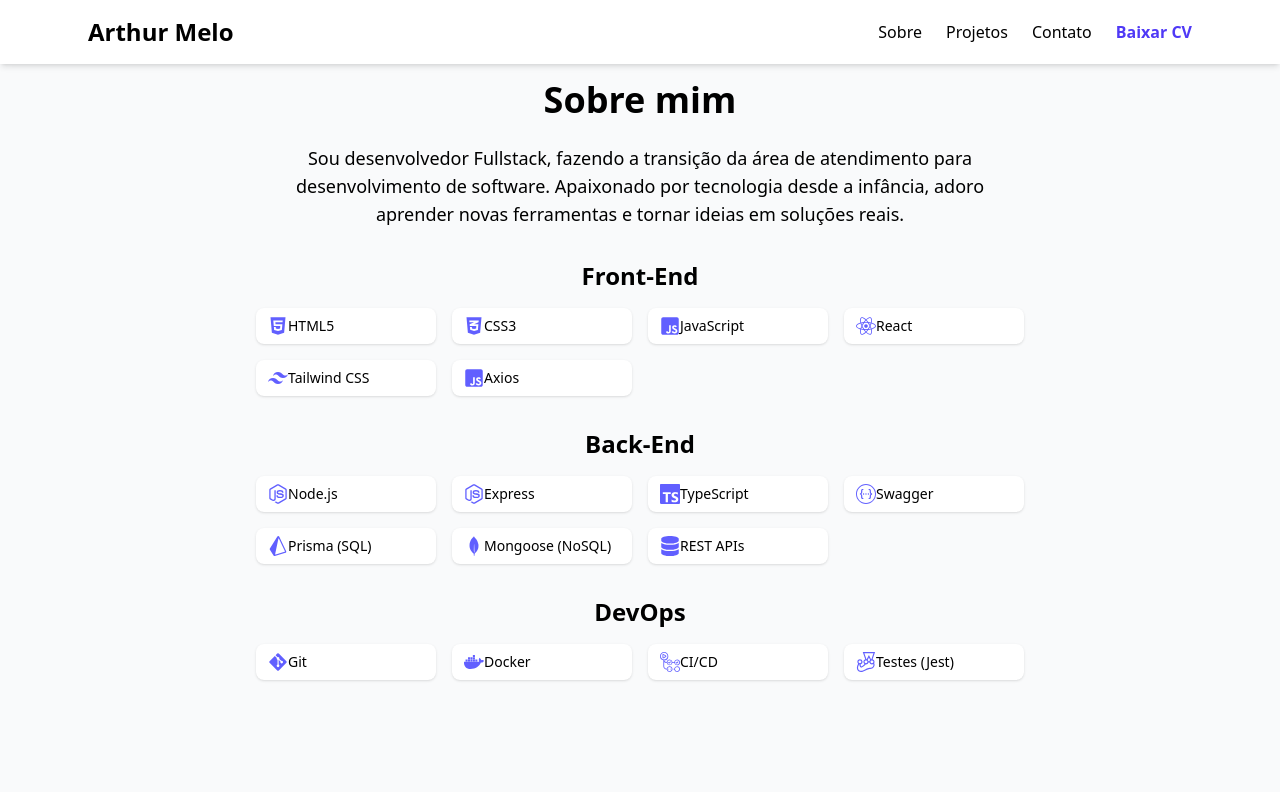
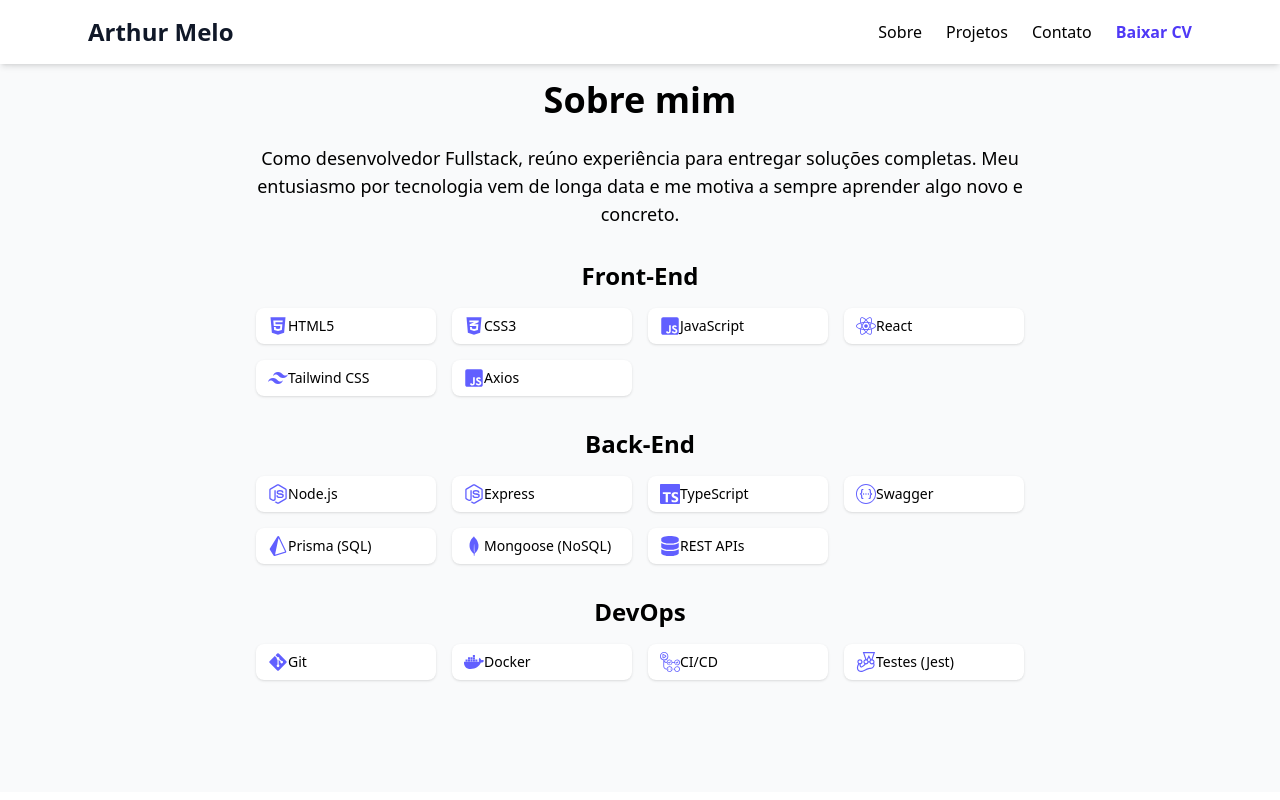
Before and after one commit to Arthur-7Melo/Portfolio, a React (Vite) app: page / in a window 1280 px wide. Shown: the top 800 px of the page. Built offline with nearby package versions, Linux system fonts and the light colour scheme.

Commit message:
refactor(ui): Altera sobre mim, logo e botões no Card

```diff
--- a/src/components/Card.jsx
+++ b/src/components/Card.jsx
@@ -20,7 +20,6 @@
             </span>
           ))}
         </div>
-      </div>
         <div className='mt-auto flex space-x-4'>
           {githubLink && (
             <Button href={githubLink}>
@@ -34,5 +33,6 @@
           )}
         </div>
       </div>
+    </div>
   );
 }
--- a/src/components/Navbar.jsx
+++ b/src/components/Navbar.jsx
@@ -7,7 +7,13 @@
   return (
     <nav className="bg-white shadow-md fixed w-full z-10">
       <div className="max-w-6xl mx-auto px-6 py-4 flex justify-between items-center">
-        <div className="text-2xl font-bold">Arthur Melo</div>
+        <a
+          href="/"
+          className="text-2xl font-bold text-gray-900 transition-transform transform hover:scale-105 active:scale-95"
+          aria-label="Voltar ao topo"
+        >
+          Arthur Melo
+        </a>
         <div className="hidden md:flex space-x-6">
           <a href="#about" className="hover:text-blue-600">Sobre</a>
           <a href="#projects" className="hover:text-blue-600">Projetos</a>
--- a/src/sections/About.jsx
+++ b/src/sections/About.jsx
@@ -51,8 +51,7 @@
       <div className="max-w-3xl mx-auto text-center">
         <h2 className="text-4xl font-bold mb-6">Sobre mim</h2>
         <p className="text-lg mb-8">
-          Sou desenvolvedor Fullstack, fazendo a transição da área de atendimento para desenvolvimento de software.
-          Apaixonado por tecnologia desde a infância, adoro aprender novas ferramentas e tornar ideias em soluções reais.
+          Como desenvolvedor Fullstack, reúno experiência para entregar soluções completas. Meu entusiasmo por tecnologia vem de longa data e me motiva a sempre aprender algo novo e concreto.
         </p>
         {techCategories.map((cat) => (
           <div key={cat.title} className="mb-8">
```
Also changed, not shown: 1 other file (tests, documents, lock files or other folders). Lines whose indentation alone changed are shown as unchanged.
